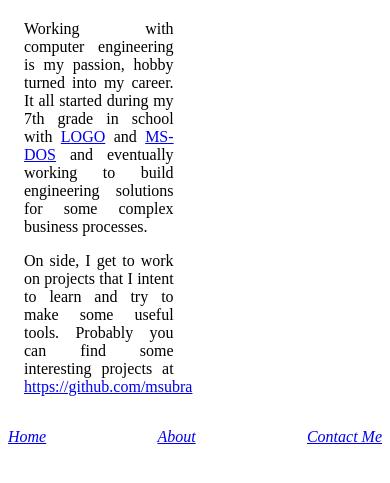
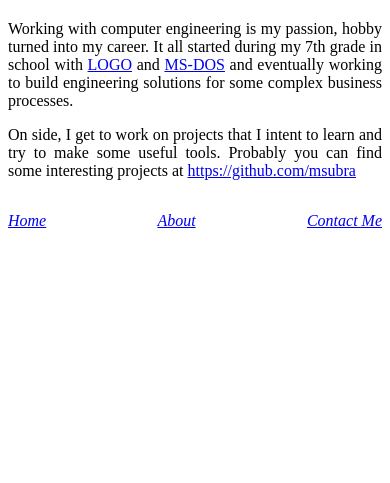
Before and after one commit to maheshsubramaniya/maheshsubramaniya.github.com, a Jekyll site: the page built from about.md, in a window 390 px wide. Shown: the top 483 px of the page. Built offline with Jekyll 4.4.1, drawn with Linux system fonts in a browser that asks for light colours.

Commit message:
width adjustment

```diff
--- a/_includes/header.html
+++ b/_includes/header.html
@@ -77,6 +77,13 @@
 .post-header h3, .twitter {text-align: center; }
 .page-navigation{display:flex; justify-content:space-between; padding-top:1em; flex-direction:row; font-style:italic; }
 .excerpt,.published-date{font-style:italic; }
+img {width: 100%; }
+
+
 .single { width: 40%; text-align: justify; margin-left: 1em; }
-img {width: 100%; }
+/*for screen width <= 840px */
+@media (max-width: 840px) {
+   .single { width: 100%; text-align: justify;margin-left: 0em;}
+}
+
 </style>
```
